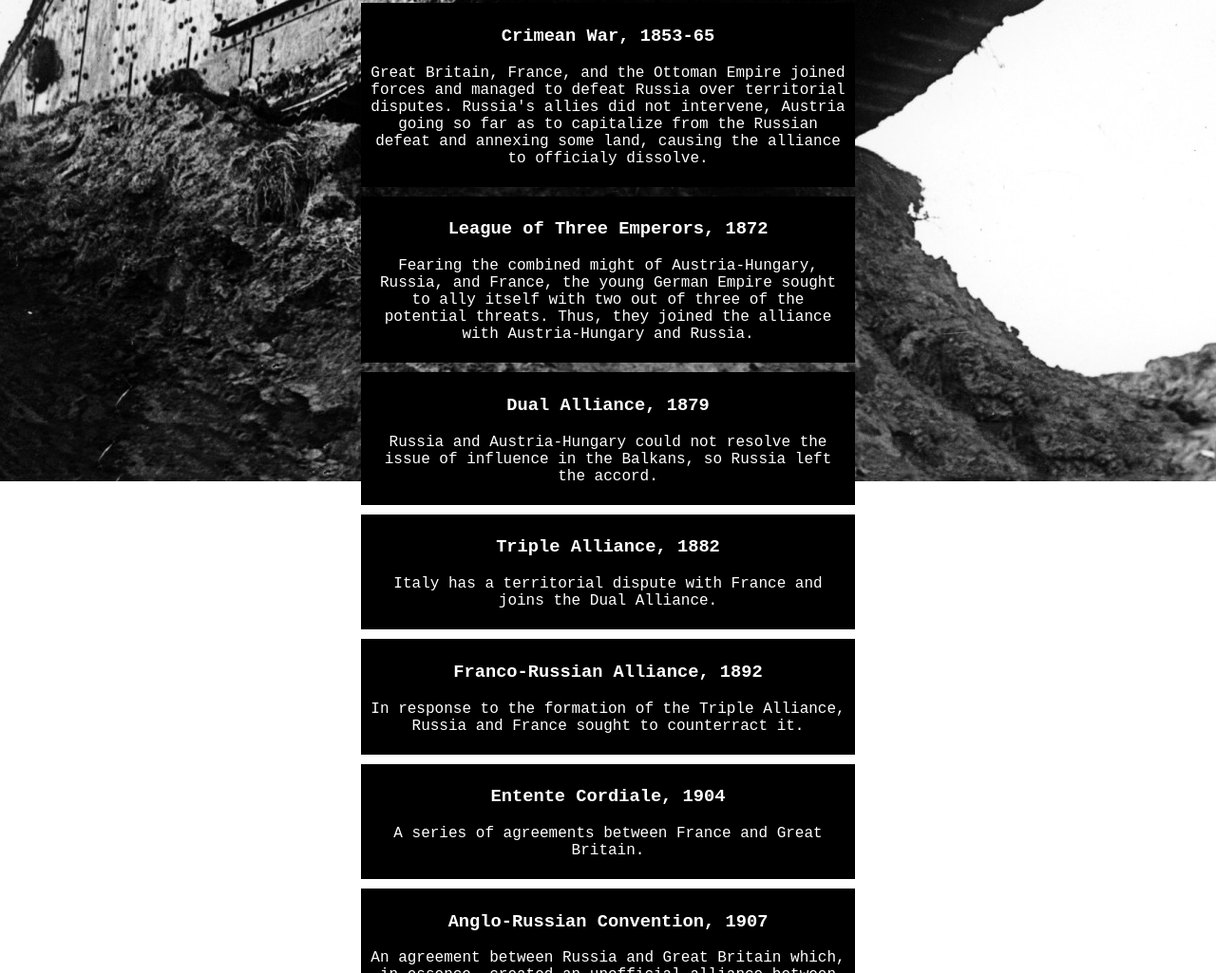
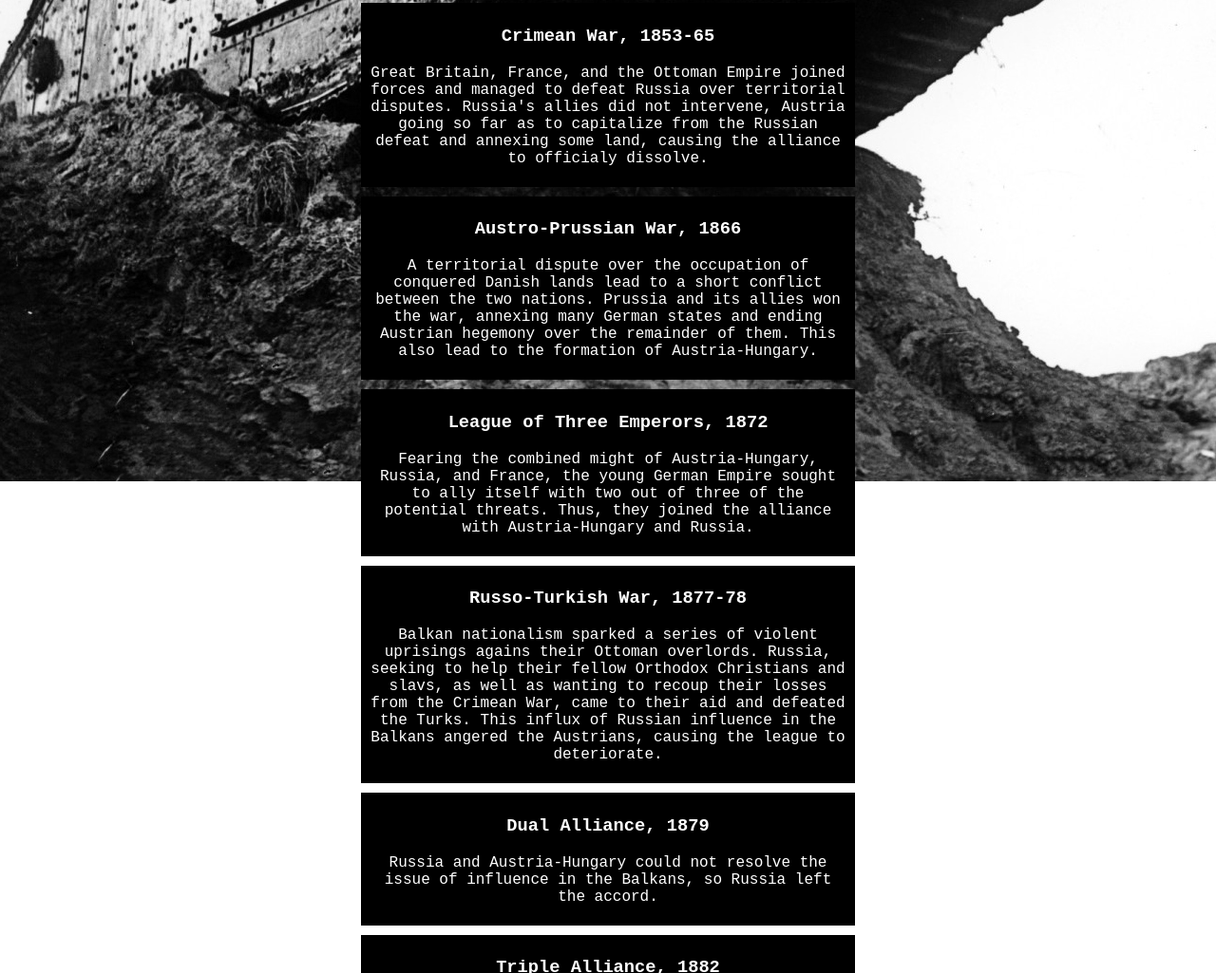
Before and after one commit to jacob-plumb/SOPELTTFWW, a plain HTML site: page index.html in a window 1280 px wide. Shown: the part 573-1598 px from the top of the page at 95% size. Drawn offline with Linux system fonts and the light colour scheme.

Commit message:
Added Austro-Prussian War and Russo-Turkish War

```diff
--- a/index.html
+++ b/index.html
@@ -31,6 +31,17 @@
       </p>
     </div>
 
+    <div class="apw">
+      <p class="2.5">
+        <h3>Austro-Prussian War, 1866</h3>
+        A territorial dispute over the occupation of conquered Danish lands
+        lead to a short conflict between the two nations. Prussia and its allies
+        won the war, annexing many German states and ending Austrian hegemony
+        over the remainder of them. This also lead to the formation of
+        Austria-Hungary.
+      </p>
+    </div>
+
     <div class="lote">
       <p id="3">
         <h3>League of Three Emperors, 1872</h3>
@@ -38,6 +49,17 @@
         young German Empire sought to ally itself with two out of three of the
         potential threats. Thus, they joined the alliance with Austria-Hungary
         and Russia.
+      </p>
+    </div>
+
+    <div class="rtw">
+      <p class="3.5">
+        <h3>Russo-Turkish War, 1877-78</h3>
+        Balkan nationalism sparked a series of violent uprisings agains their
+        Ottoman overlords. Russia, seeking to help their fellow Orthodox Christians
+        and slavs, as well as wanting to recoup their losses from the Crimean War,
+        came to their aid and defeated the Turks. This influx of Russian influence
+        in the Balkans angered the Austrians, causing the league to deteriorate.
       </p>
     </div>
 
```
